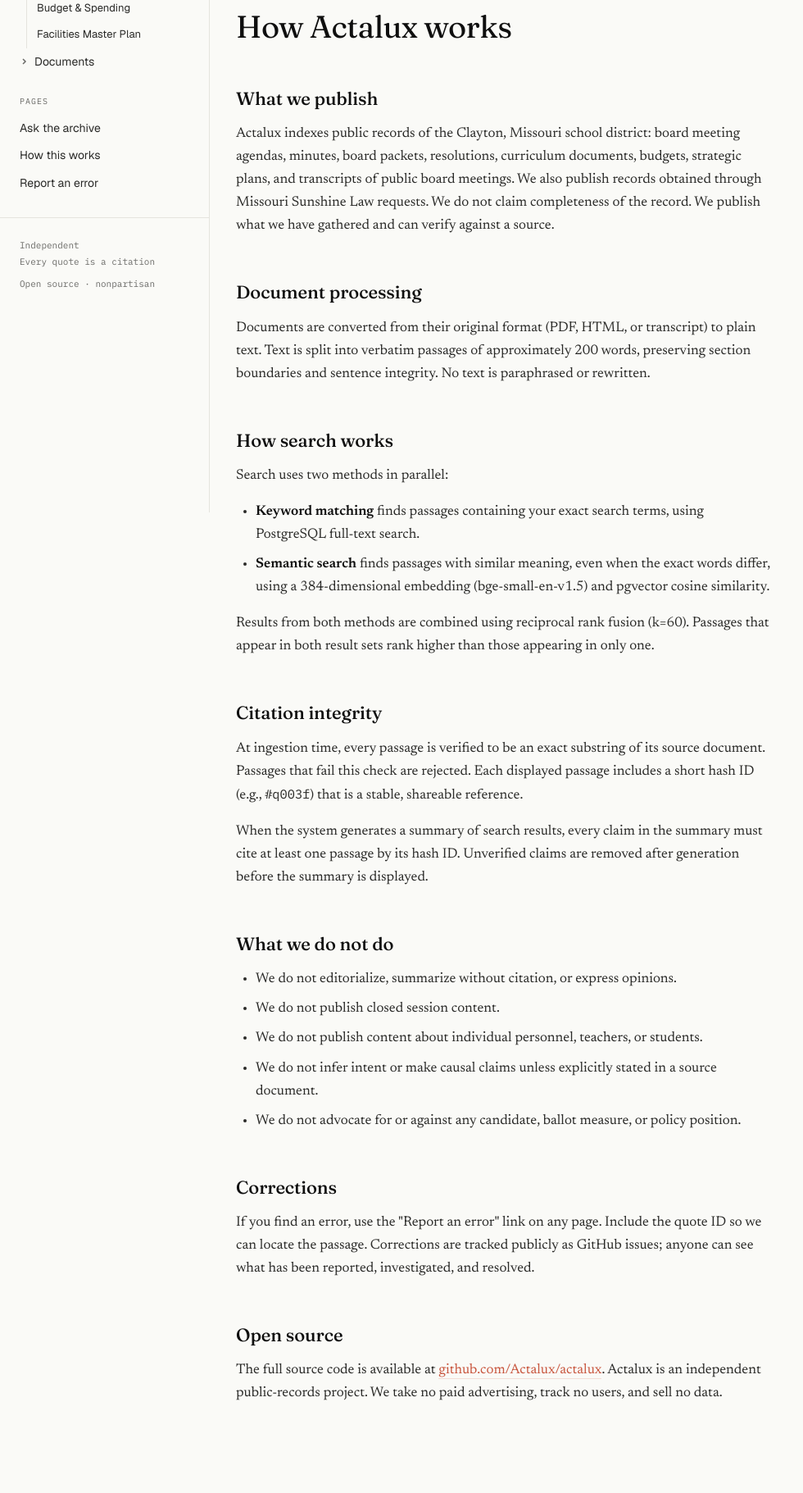
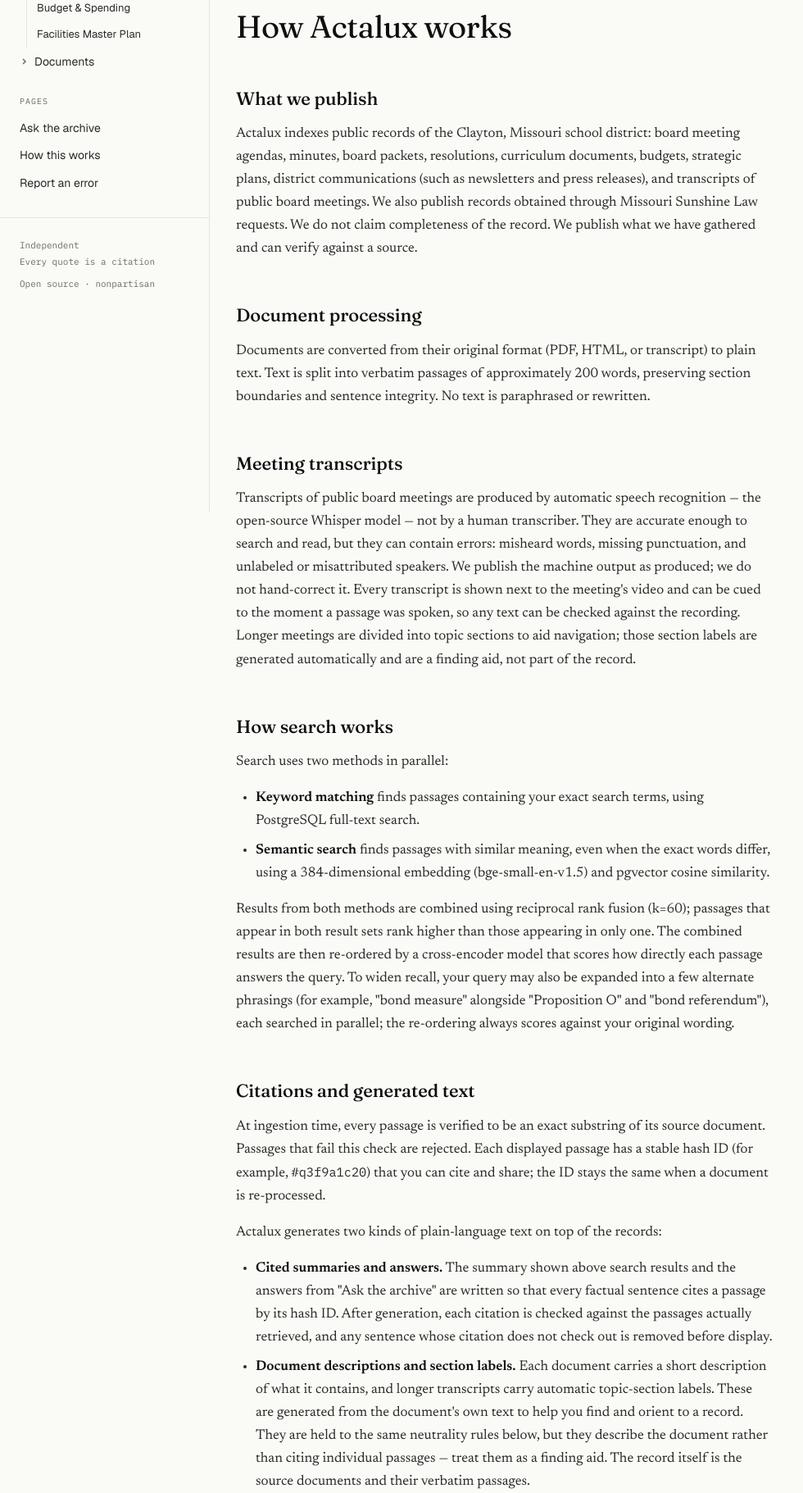
Before and after one commit to Actalux/actalux, a Python web app: template src/actalux/web/templates/methodology.html in a window 1280 px wide. Shown: the part 175-1996 px from the top of the page at 82% size, without its empty margins (0-980 px from the left). Run offline with Jinja, Linux system fonts and the light colour scheme; the template is opened without the code that fills it, so the values that code supplies are empty.

Commit message:
docs(methodology): bring the methodology page up to current behavior
Disclose machine-generated (Whisper) meeting transcripts and that they may
contain errors; describe the cross-encoder reranking and query-expansion
search steps; show the current 8-character hash IDs. Add district
communications to what we publish and "Ask the archive" to what we
generate, and state the tax/levy/rate neutrality stance.

Distinguish citation-verified summaries and answers from the constrained,
uncited document descriptions and transcript section labels, and refine the
DESIGN.md content-accuracy rule to match that two-tier reality.

```diff
--- a/src/actalux/web/templates/methodology.html
+++ b/src/actalux/web/templates/methodology.html
@@ -11,10 +11,13 @@
   <h1>How Actalux works</h1>
 
   <h2>What we publish</h2>
-  <p>Actalux indexes public records of the Clayton, Missouri school district: board meeting agendas, minutes, board packets, resolutions, curriculum documents, budgets, strategic plans, and transcripts of public board meetings. We also publish records obtained through Missouri Sunshine Law requests. We do not claim completeness of the record. We publish what we have gathered and can verify against a source.</p>
+  <p>Actalux indexes public records of the Clayton, Missouri school district: board meeting agendas, minutes, board packets, resolutions, curriculum documents, budgets, strategic plans, district communications (such as newsletters and press releases), and transcripts of public board meetings. We also publish records obtained through Missouri Sunshine Law requests. We do not claim completeness of the record. We publish what we have gathered and can verify against a source.</p>
 
   <h2>Document processing</h2>
   <p>Documents are converted from their original format (PDF, HTML, or transcript) to plain text. Text is split into verbatim passages of approximately 200 words, preserving section boundaries and sentence integrity. No text is paraphrased or rewritten.</p>
+
+  <h2>Meeting transcripts</h2>
+  <p>Transcripts of public board meetings are produced by automatic speech recognition — the open-source Whisper model — not by a human transcriber. They are accurate enough to search and read, but they can contain errors: misheard words, missing punctuation, and unlabeled or misattributed speakers. We publish the machine output as produced; we do not hand-correct it. Every transcript is shown next to the meeting's video and can be cued to the moment a passage was spoken, so any text can be checked against the recording. Longer meetings are divided into topic sections to aid navigation; those section labels are generated automatically and are a finding aid, not part of the record.</p>
 
   <h2>How search works</h2>
   <p>Search uses two methods in parallel:</p>
@@ -22,19 +25,24 @@
     <li><strong>Keyword matching</strong> finds passages containing your exact search terms, using PostgreSQL full-text search.</li>
     <li><strong>Semantic search</strong> finds passages with similar meaning, even when the exact words differ, using a 384-dimensional embedding (bge-small-en-v1.5) and pgvector cosine similarity.</li>
   </ul>
-  <p>Results from both methods are combined using reciprocal rank fusion (k=60). Passages that appear in both result sets rank higher than those appearing in only one.</p>
+  <p>Results from both methods are combined using reciprocal rank fusion (k=60); passages that appear in both result sets rank higher than those appearing in only one. The combined results are then re-ordered by a cross-encoder model that scores how directly each passage answers the query. To widen recall, your query may also be expanded into a few alternate phrasings (for example, "bond measure" alongside "Proposition O" and "bond referendum"), each searched in parallel; the re-ordering always scores against your original wording.</p>
 
-  <h2>Citation integrity</h2>
-  <p>At ingestion time, every passage is verified to be an exact substring of its source document. Passages that fail this check are rejected. Each displayed passage includes a short hash ID (e.g., <code style="font-family: var(--mono); font-size: 0.9em;">#q003f</code>) that is a stable, shareable reference.</p>
-  <p>When the system generates a summary of search results, every claim in the summary must cite at least one passage by its hash ID. Unverified claims are removed after generation before the summary is displayed.</p>
+  <h2>Citations and generated text</h2>
+  <p>At ingestion time, every passage is verified to be an exact substring of its source document. Passages that fail this check are rejected. Each displayed passage has a stable hash ID (for example, <code style="font-family: var(--mono); font-size: 0.9em;">#q3f9a1c20</code>) that you can cite and share; the ID stays the same when a document is re-processed.</p>
+  <p>Actalux generates two kinds of plain-language text on top of the records:</p>
+  <ul>
+    <li><strong>Cited summaries and answers.</strong> The summary shown above search results and the answers from "Ask the archive" are written so that every factual sentence cites a passage by its hash ID. After generation, each citation is checked against the passages actually retrieved, and any sentence whose citation does not check out is removed before display.</li>
+    <li><strong>Document descriptions and section labels.</strong> Each document carries a short description of what it contains, and longer transcripts carry automatic topic-section labels. These are generated from the document's own text to help you find and orient to a record. They are held to the same neutrality rules below, but they describe the document rather than citing individual passages &mdash; treat them as a finding aid. The record itself is the source documents and their verbatim passages.</li>
+  </ul>
 
   <h2>What we do not do</h2>
   <ul>
-    <li>We do not editorialize, summarize without citation, or express opinions.</li>
+    <li>We do not editorialize or express opinions.</li>
     <li>We do not publish closed session content.</li>
     <li>We do not publish content about individual personnel, teachers, or students.</li>
     <li>We do not infer intent or make causal claims unless explicitly stated in a source document.</li>
     <li>We do not advocate for or against any candidate, ballot measure, or policy position.</li>
+    <li>We do not characterize a tax, levy, or rate change as an increase, a decrease, or "no increase." Whether a change counts as an increase depends on a chosen baseline, which is a political judgment; we report the actual levy or rate figures from the source instead.</li>
   </ul>
 
   <h2>Corrections</h2>
```
Also changed, not shown: DESIGN.md (+10 -2 lines).
